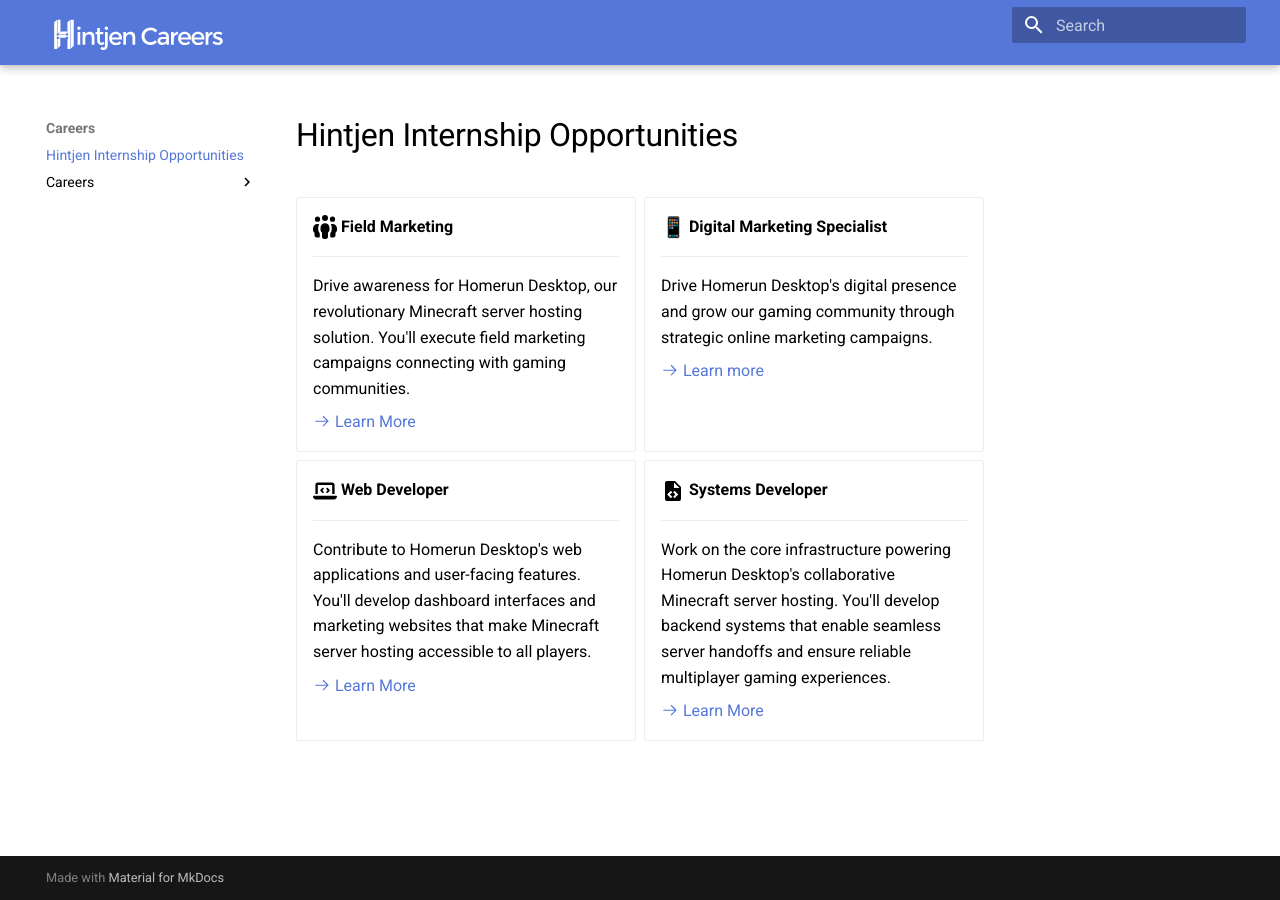
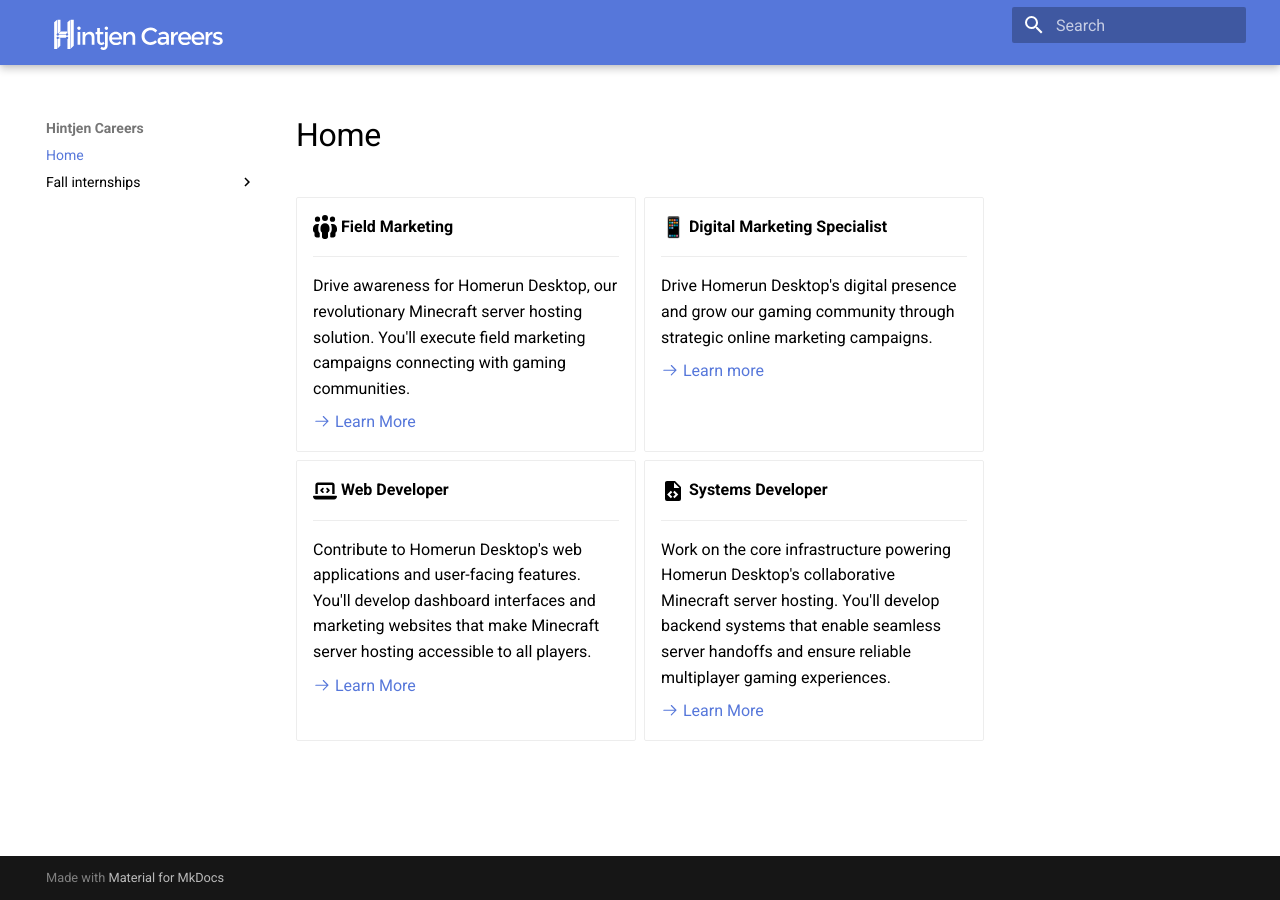
Before and after one commit to hintjen/hintjen.github.io, an MkDocs documentation site: the page built from docs/index.md, in a window 1280 px wide. Built offline with MkDocs 1.6.1 and Material for MkDocs 9.7.7, drawn with Linux system fonts in a browser that asks for light colours; emoji names are drawn with the system emoji font; some of the changed lines change nothing that is shown.

Commit message:
Adding mkdocs site

```diff
--- a/docs/index.md
+++ b/docs/index.md
@@ -1,4 +1,4 @@
-# Hintjen Internship Opportunities
+# Home
 
 <div class="grid cards" markdown>
 
@@ -8,7 +8,7 @@
 
     Drive awareness for Homerun Desktop, our revolutionary Minecraft server hosting solution. You'll execute field marketing campaigns connecting with gaming communities.
 
-    [:octicons-arrow-right-24: Learn More](careers/field-marketing.md)
+    [:octicons-arrow-right-24: Learn More](fall-internships/field-marketing.md)
 
 -   :mobile_phone:{ .lg .middle } __Digital Marketing Specialist__
 
@@ -16,7 +16,7 @@
 
     Drive Homerun Desktop's digital presence and grow our gaming community through strategic online marketing campaigns.
 
-    [:octicons-arrow-right-24: Learn more](careers/digital-marketing.md)
+    [:octicons-arrow-right-24: Learn more](fall-internships/digital-marketing.md)
 
 -   :fontawesome-solid-laptop-code:{ .lg .middle } __Web Developer__
 
@@ -24,7 +24,7 @@
 
     Contribute to Homerun Desktop's web applications and user-facing features. You'll develop dashboard interfaces and marketing websites that make Minecraft server hosting accessible to all players.
 
-    [:octicons-arrow-right-24: Learn More](careers/web-developer.md)
+    [:octicons-arrow-right-24: Learn More](fall-internships/web-developer.md)
 
 -   :material-file-code:{ .lg .middle } __Systems Developer__
 
@@ -32,7 +32,7 @@
 
     Work on the core infrastructure powering Homerun Desktop's collaborative Minecraft server hosting. You'll develop backend systems that enable seamless server handoffs and ensure reliable multiplayer gaming experiences.
 
-    [:octicons-arrow-right-24: Learn More](careers/systems-developer.md)
+    [:octicons-arrow-right-24: Learn More](fall-internships/systems-developer.md)
 
 </div>
 
--- a/mkdocs.yml
+++ b/mkdocs.yml
@@ -1,4 +1,4 @@
-site_name: Careers
+site_name: Hintjen Careers
 site_url: https://careers.hintjen.com
 site_description: Hintjen is a global leader in the development of innovative software solutions.
 theme:
```
Also changed, not shown: docs/fall-internships/digital-marketing.md (renamed from docs/careers/digital-marketing.md), docs/fall-internships/field-marketing.md (renamed from docs/careers/field-marketing.md), docs/fall-internships/systems-developer.md (renamed from docs/careers/systems-developer.md), docs/fall-internships/web-developer.md (renamed from docs/careers/web-developer.md).
